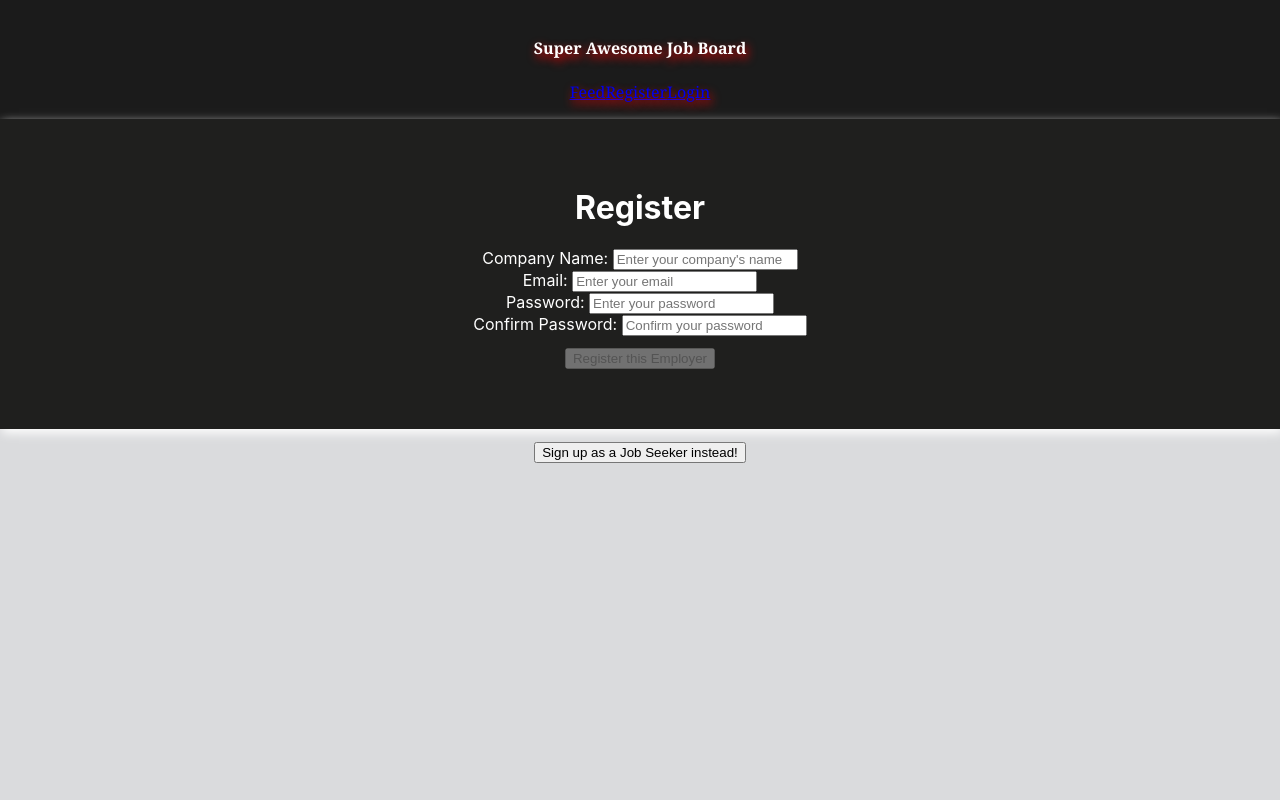
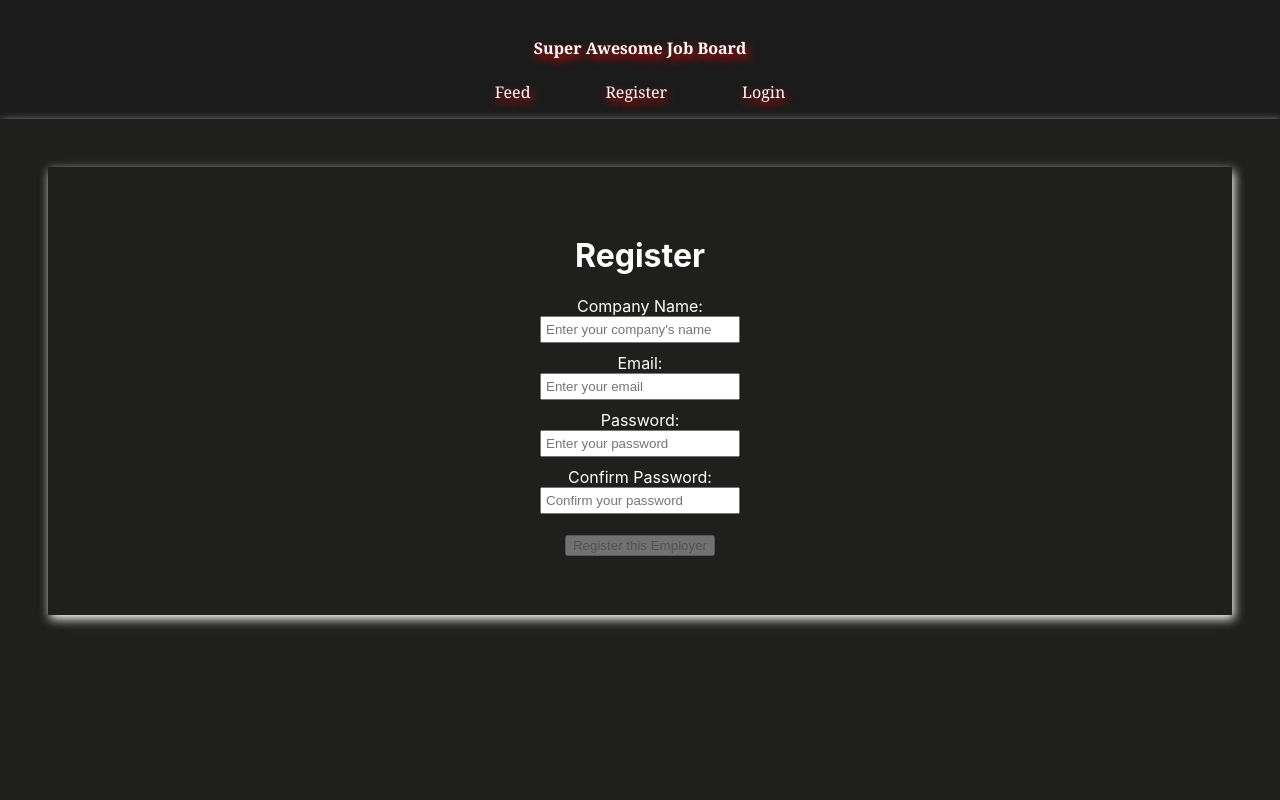
Before and after one commit to ViryF/Job_Board_FrontEnd, a React (Create React App) app: page /register in a window 1280 px wide. Shown: the top 800 px of the page. Built offline with nearby package versions, Linux system fonts and the light colour scheme; no server answers.

Commit message:
made some CSS

```diff
--- a/src/components/AddJobPost.jsx
+++ b/src/components/AddJobPost.jsx
@@ -51,8 +51,8 @@ const NewJobPost = ({user}) => {
         <label htmlFor="application_url">Application Link: </label>
         <input id="application_url" type="text" placeholder="Enter a link for seekers to submit an application" value={formValues.application_url} onChange={handleChange} />
 
-        <button type="submit" disabled={!formValues.title || !formValues.description || !formValues.requirements || !formValues.location || !formValues.salary || !formValues.application_url}>Submit New Post</button>
-      <button onClick={()=> navigate('/profile')}>Back</button>
+        <button className="button" type="submit" disabled={!formValues.title || !formValues.description || !formValues.requirements || !formValues.location || !formValues.salary || !formValues.application_url}>Submit New Post</button>
+      <button className="button" onClick={()=> navigate('/profile')}>Back</button>
       </form>
 
     </div>
--- a/src/components/EditJobPost.jsx
+++ b/src/components/EditJobPost.jsx
@@ -51,8 +51,8 @@ const EditJobPost = ({ jobPosts }) => {
 
         <label htmlFor="application_url">Application Link: </label>
         <input id='application_url'type="text" placeholder="Enter a link for seekers to submit an application" value={formValues.application_url} onChange={handleChange}/>
-        <button type="submit" disabled={!formValues.title || !formValues.description || !formValues.requirements || !formValues.location || !formValues.salary || !formValues.application_url}>Submit Change</button>
-        <button onClick={()=> navigate('/profile')}>Back</button>
+        <button className="button" type="submit" disabled={!formValues.title || !formValues.description || !formValues.requirements || !formValues.location || !formValues.salary || !formValues.application_url}>Submit Change</button>
+        <button className="button" onClick={()=> navigate('/profile')}>Back</button>
 
       </form>
     </div>
--- a/src/components/EmployerProfile.jsx
+++ b/src/components/EmployerProfile.jsx
@@ -34,7 +34,7 @@ const EmployerProfile = ({ jobPosts, getJobPosts, searchValue, setSearchValue })
                 <div className="jobPost-card" key={jobPost._id}>
                   <h2>{jobPost.title}</h2>
                   <h4>Salary: {jobPost.salary}</h4>
-                  <button onClick={()=> navigate(`/${jobPost._id}/${index}`)}>Job Post Details</button>
+                  <button className="button" onClick={()=> navigate(`/${jobPost._id}/${index}`)}>Job Post Details</button>
                   <Link to={`/edit/${jobPost._id}/${index}`}><button>📋</button></Link>
                   <button onClick={()=>deletePost(jobPost._id)}>🗑️</button>
                 </div>
--- a/src/components/Feed.jsx
+++ b/src/components/Feed.jsx
@@ -19,7 +19,7 @@ const Feed = ({ latestJobPosts }) => {
             <div className="jobPost-card" key={jobPost._id}>
               <h2>{jobPost.title}</h2>
               <h3>Salary: {jobPost.salary}</h3>
-              <button onClick={() => navigate('/login')}>Login to view details about this posting</button>
+              <button className="button" onClick={() => navigate('/login')}>Login to view details about this posting</button>
             </div>
           ))
         }
--- a/src/components/JobDetails.jsx
+++ b/src/components/JobDetails.jsx
@@ -31,7 +31,7 @@ const JobDetails = ({ jobPosts, selectedJobPost, setSelectedJobPost }) => {
           <p>Go ahead and apply here! {selectedJobPost.application_url}</p>
         </div>
       </div>
-      <button onClick={()=>navigate('/profile')}>Back</button>
+      <button className="button" onClick={()=>navigate('/profile')}>Back</button>
     </div>
   )
 }
--- a/src/components/Nav.jsx
+++ b/src/components/Nav.jsx
@@ -11,9 +11,9 @@ const Nav = ({ authenticated, user, handleLogOut}) => {
             <h4>Super Awesome Job Board</h4>
             <h3>Welcome Back!</h3>
             <div>
-              <Link to="/feed" className='links'>Feed</Link>
-              <Link to="/profile" className='links'>Home</Link>
-              <Link onClick={handleLogOut} to="/feed" className='links'>Log Out</Link>
+              <Link to="/feed" className='navLinks'>Feed</Link>
+              <Link to="/profile" className='navLinks'>Home</Link>
+              <Link onClick={handleLogOut} to="/feed" className='navLinks'>Log Out</Link>
             </div>
           </div>
         </div>
@@ -24,9 +24,9 @@ const Nav = ({ authenticated, user, handleLogOut}) => {
     <nav className='navbar'>
       <div>
         <h4>Super Awesome Job Board</h4>
-        <Link to="/feed">Feed</Link>
-        <Link to="/register">Register</Link>
-        <Link to="/login">Login</Link>
+        <Link to="/feed" className='navLinks'>Feed</Link>
+        <Link to="/register" className='navLinks'>Register</Link>
+        <Link to="/login" className='navLinks'>Login</Link>
       </div>
     </nav>
   )
--- a/src/components/Register.jsx
+++ b/src/components/Register.jsx
@@ -22,7 +22,7 @@ const Register = () => {
     <div className="registration-nav">
     </div>
     <div className="registration-container">{registration}
-    <button className="switchRegistrationType" onClick={()=> {registrationType? setRegistrationType(false):setRegistrationType(true)}}>{text}</button>
+    <button className="switchRegistrationType button"  onClick={()=> {registrationType? setRegistrationType(false):setRegistrationType(true)}}>{text}</button>
     </div>
   </div>
 )
--- a/src/components/RegisterAsEmployer.jsx
+++ b/src/components/RegisterAsEmployer.jsx
@@ -39,22 +39,22 @@ return (
         <h1>Register</h1>
         <div className="input-wrapper">
           <label htmlFor="companyName">Company Name: </label>
-          <input onChange={handleChange} name="companyName" type="text" placeholder="Enter your company's name" value={employerFormValues.companyName} required />
+          <input id="regCompany" onChange={handleChange} name="companyName" type="text" placeholder="Enter your company's name" value={employerFormValues.companyName} required />
         </div>
 
         <div className="input-wrapper">
           <label htmlFor="email">Email: </label>
-          <input onChange={handleChange} name="email" type="text" placeholder="Enter your email" value={employerFormValues.email} required />
+          <input id="regEmail" onChange={handleChange} name="email" type="text" placeholder="Enter your email" value={employerFormValues.email} required />
         </div>
 
         <div className="input-wrapper">
           <label htmlFor="password">Password: </label>
-          <input onChange={handleChange} name="password" type="text" placeholder="Enter your password" value={employerFormValues.password} required />
+          <input id="regPassword" onChange={handleChange} name="password" type="text" placeholder="Enter your password" value={employerFormValues.password} required />
         </div>
 
         <div className="input-wrapper">
           <label htmlFor="confirmPassword">Confirm Password: </label>
-          <input onChange={handleChange} name="confirmPassword" type="text" placeholder="Confirm your password" value={employerFormValues.confirmPassword} required />
+          <input id="regConfirm" onChange={handleChange} name="confirmPassword" type="text" placeholder="Confirm your password" value={employerFormValues.confirmPassword} required />
         </div>
         <button
           disabled={!employerFormValues.email || !employerFormValues.companyName || (!employerFormValues.password && employerFormValues.confirmPassword === employerFormValues.password)}
--- a/src/components/SeekerProfile.jsx
+++ b/src/components/SeekerProfile.jsx
@@ -25,7 +25,7 @@ const SeekerProfile = ({ jobPosts, bookmarkPost, searchValue, setSearchValue })
                   <h2>{jobPost.title}</h2>
                   <h4>Salary: {jobPost.salary}</h4>
                   <button onClick={()=> bookmarkPost(jobPost._id)}>📘</button>
-                  <button onClick={()=> navigate(`/${jobPost._id}/${index}`)}>Job Details</button>
+                  <button className="button" onClick={()=> navigate(`/${jobPost._id}/${index}`)}>Job Details</button>
                 </div>
               ))
             }
--- a/src/styles/App.css
+++ b/src/styles/App.css
@@ -8,6 +8,7 @@ body {
 }
 
 .navbar {
+  display: block;
   justify-content: space-between;
   align-items: center;
   color: white;
@@ -19,16 +20,19 @@ body {
   text-decoration: none;
 }
 
-/* .navbar:a::before {
-} */
+.navLinks {
+  margin: 3%;
+  text-decoration: none;
+  color: white;
+}
 
 .addPost {
   display: flex;
   align-content: center;
   align-items: center;
   flex-direction: column;
-  /* background-color: #1F1F1E; */
-  color: black;
+  background-color: #1F1F1E;
+  color: white;
   height: 90vh;
 
 }
@@ -38,10 +42,47 @@ body {
   align-content: center;
   align-items: center;
   flex-direction: column;
-  /* background-color: #1F1F1E; */
-  color: black;
+  background-color: #1F1F1E;
+  color: white;
   height: 90vh;
+}
 
+#title,
+#description,
+#requirements,
+#location,
+#salary,
+#application_url {
+  width: 200px;
+  padding: 4px;
+  margin-bottom: 10px;
+  left: 5%;
+  box-sizing: border-box;
+  display: block;
+}
+
+#loginEmail,
+#loginPassword {
+  width: 200px;
+  padding: 4px;
+  margin-bottom: 10px;
+  left: 5%;
+  box-sizing: border-box;
+  display: block;
+}
+
+#regCompany,
+#regEmail,
+#regPassword,
+#regConfirm,
+#regFirstName,
+#regLastName {
+  width: 200px;
+  padding: 4px;
+  margin-bottom: 10px;
+  left: 5%;
+  box-sizing: border-box;
+  display: block;
 }
 
 .col {
@@ -65,9 +106,30 @@ body {
   color: white;
 }
 
+.card-overlay {
+  background-color: #1F1F1E;
+  height: 1230px;
+}
+
+.registration-page {
+  background-color: #1F1F1E;
+  height: 1200px;
+}
+
+.employerName, .seekerName {
+  background-color: #1F1F1E;
+  display: flex;
+  flex-direction: column;
+  position: relative;
+  padding: 3rem;
+  box-shadow: 2px 4px 10px white;
+  color: white;
+}
+
 button {
   margin-top: 2rem;
   margin: 1%;
+
 }
 
 .allJobs {
@@ -82,8 +144,3 @@ button {
   margin: 5%;
   padding: 5%;
 }
-/* background color for forms: #1b1b1b */
-/* possibly background color for all other screens: #778899 / #DCDCDC / #C0C0C0 / #C3C3C3 / #EAECEC / #CECFD2 / #DADBDD */
-/* maybe nav background color: #778899 / #1F1F1E*/
-
-/* EAECEC / CECFD2 */
```
Also changed, not shown: src/components/Login.jsx (+4 -4 lines), src/components/RegisterAsSeeker.jsx (+5 -5 lines).
